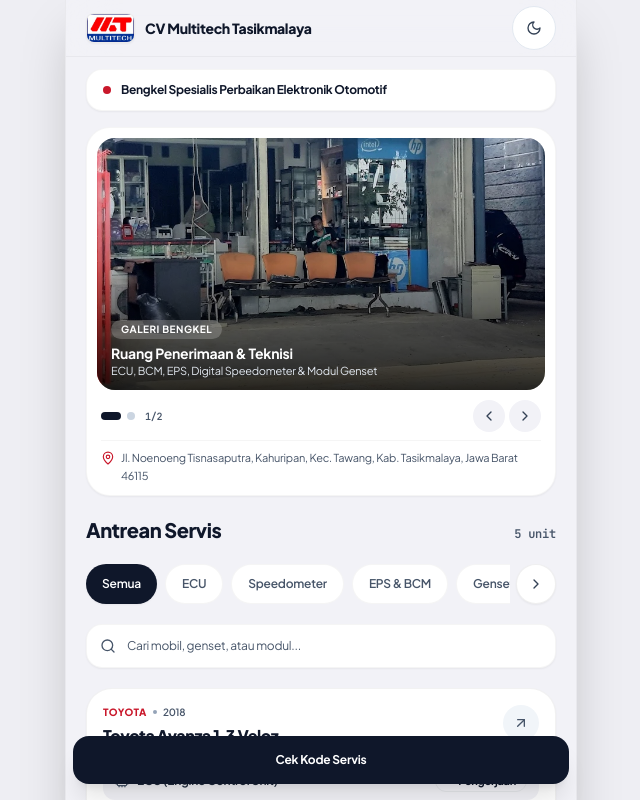
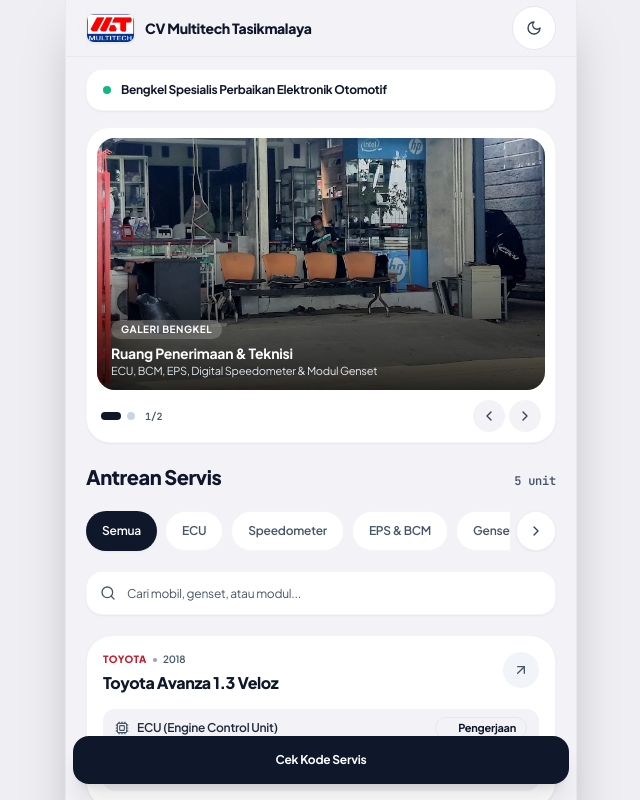
Before and after one commit to feb027/Capstone_Multitech, a Next.js app: page / in a window 1280 px wide. Shown: the top 800 px of the page, without its empty margins (319-959 px from the left). Built offline with nearby package versions, Linux system fonts and the light colour scheme; no server answers; the database is empty.

Commit message:
refine(ui): remove duplicate address under magazine and turn status dot green

```diff
--- a/src/components/public/PublicQueueClient.tsx
+++ b/src/components/public/PublicQueueClient.tsx
@@ -4,7 +4,7 @@ import { useState, useMemo, useEffect } from 'react';
 import { QueueCard, QueueCardProps } from './QueueCard';
 import { CheckCodeModal } from './CheckCodeModal';
 import { FilterScrollRow } from '@/components/shared/FilterScrollRow';
-import { Search, X, MapPin, ChevronLeft, ChevronRight } from 'lucide-react';
+import { Search, X, ChevronLeft, ChevronRight } from 'lucide-react';
 import { WORKSHOP_PROFILE } from '@/lib/status';
 
 const CATEGORIES = [
@@ -96,7 +96,7 @@ export function PublicQueueClient({ initialOrders }: { initialOrders: QueueCardP
     <div className="space-y-4">
       {/* Tagline Spesialisasi Bengkel (Bersih & Minimalis di Atas Majalah) */}
       <div className="flex items-center gap-2.5 rounded-2xl border border-black/[0.04] bg-white px-4 py-3 shadow-sm dark:border-white/[0.06] dark:bg-[#1C1C1E]">
-        <span className="h-2 w-2 shrink-0 rounded-full bg-[#C9182B] dark:bg-[#F87171]" aria-hidden="true" />
+        <span className="h-2 w-2 shrink-0 rounded-full bg-emerald-500 dark:bg-emerald-400" aria-hidden="true" />
         <p className="text-xs font-bold tracking-tight text-slate-900 dark:text-white">
           Bengkel Spesialis Perbaikan Elektronik Otomotif
         </p>
@@ -132,9 +132,8 @@ export function PublicQueueClient({ initialOrders }: { initialOrders: QueueCardP
           </div>
         </button>
 
-        {/* Kontrol Slide & Alamat Lokasi Resmi di Bawah Foto Majalah */}
-        <div className="mt-2.5 px-1">
-          <div className="flex items-center justify-between">
+        {/* Kontrol Slide di Bawah Foto Majalah */}
+        <div className="mt-2.5 flex items-center justify-between px-1">
           <div className="flex items-center gap-1.5">
             {SHOP_GALLERY.map((item, idx) => (
               <button
@@ -174,12 +173,6 @@ export function PublicQueueClient({ initialOrders }: { initialOrders: QueueCardP
               <ChevronRight className="h-4 w-4" aria-hidden="true" />
             </button>
           </div>
-          </div>
-
-          <p className="mt-2 flex items-start gap-1.5 border-t border-black/[0.04] pt-2 text-[11px] leading-relaxed text-slate-600 dark:border-white/[0.06] dark:text-slate-400">
-            <MapPin className="mt-0.5 h-3.5 w-3.5 shrink-0 text-[#C9182B] dark:text-[#F87171]" aria-hidden="true" />
-            <span>{WORKSHOP_PROFILE.address}</span>
-          </p>
         </div>
       </section>
 
```
Lines whose indentation alone changed are shown as unchanged.
